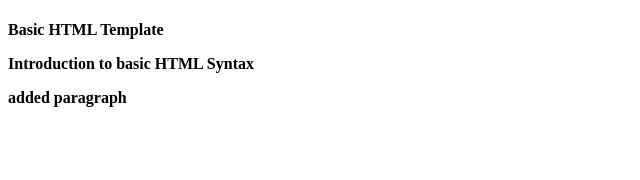
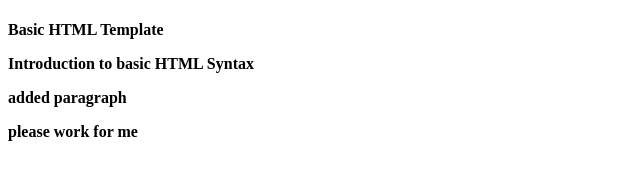
Before and after one commit to dwcml1995/HTML-and-CSS-Projects, a plain HTML site: page BasicHTML.html in a window 1280 px wide. Shown: the whole page, without its empty margins (0-640 px from the left). Drawn offline with Linux system fonts and the light colour scheme.

Commit message:
Added a paragraph

```diff
--- a/BasicHTML.html
+++ b/BasicHTML.html
@@ -5,6 +5,7 @@
 			<h4>Basic HTML Template
 				<p>Introduction to basic HTML Syntax</p>
 				<p>added paragraph</p>
+				<p>please work for me</p>
 
 		</body>
 </html>
```
